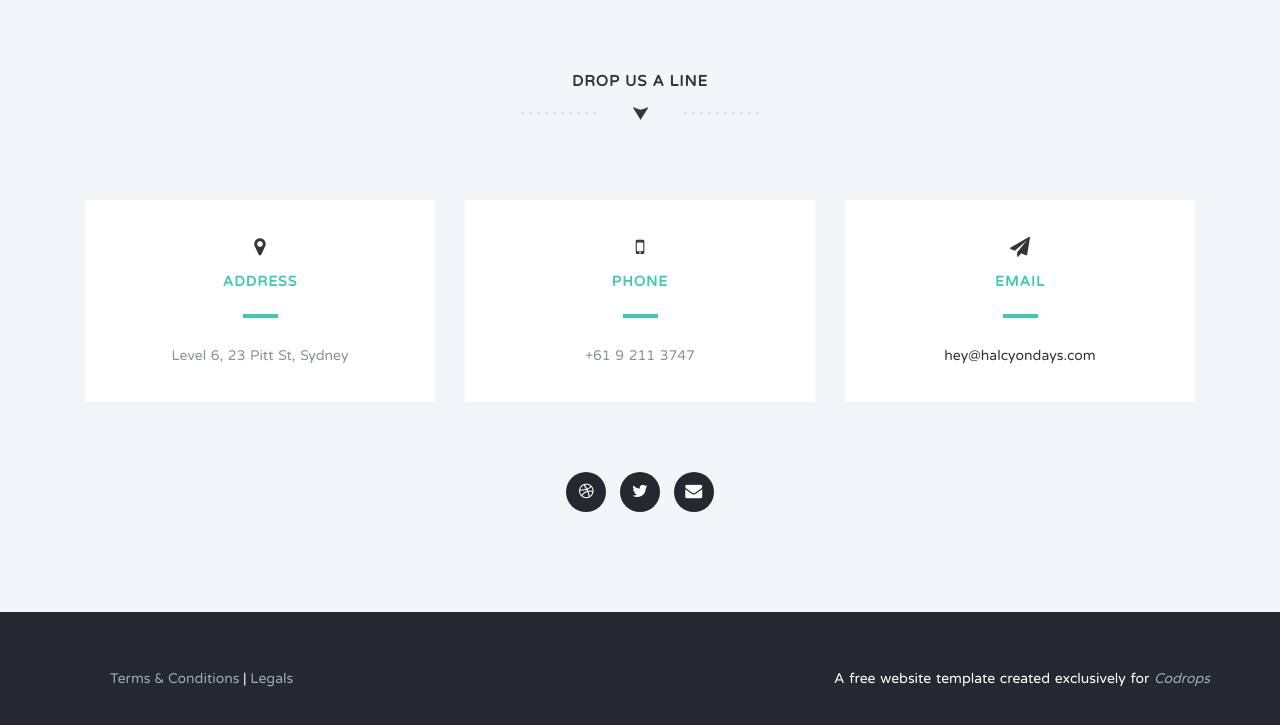
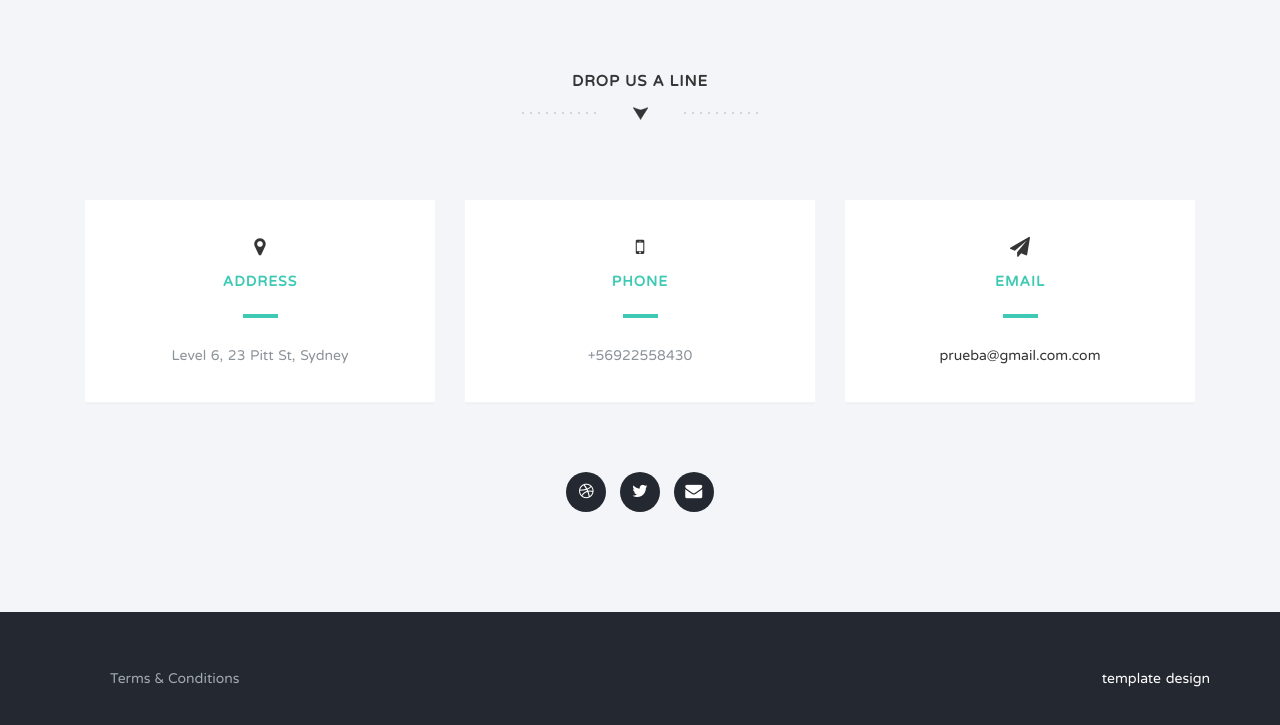
Before and after one commit to CRLLS/subida1, a plain HTML site: page HalcyonDaysTemplate/index.html in a window 1280 px wide. Shown: the part 5109-5834 px from the top of the page. Drawn offline with nearby package versions, Linux system fonts and the light colour scheme.

Commit message:
commit prueba

```diff
--- a/HalcyonDaysTemplate/index.html
+++ b/HalcyonDaysTemplate/index.html
@@ -372,13 +372,13 @@
               <div class="col-md-4">
                 <div class="light-box box-hover">
                   <h2><i class="fa fa-mobile"></i><span>Phone</span></h2>
-                  <p>+61 9 211 3747</p>
+                  <p>+56922558430</p>
                 </div>
               </div>
               <div class="col-md-4">
                 <div class="light-box box-hover">
                   <h2><i class="fa fa-paper-plane"></i><span>Email</span></h2>
-                  <p><a href="#">hey@halcyondays.com</a></p>
+                  <p><a href="#">prueba@gmail.com.com</a></p>
                 </div>
               </div>
             </div>
@@ -399,11 +399,10 @@
               <div class="col-md-6">
                 <ul class="legals">
                   <li><a href="#">Terms &amp; Conditions</a></li>
-                  <li><a href="#">Legals</a></li>
                 </ul>
               </div>
               <div class="col-md-6 credit">
-                <p>A free website template created exclusively for <a href="http://tympanus.net/codrops/"><em>Codrops</em></a></p>
+                <p>template design <em></em></a></p>
               </div>
             </div>
           </div>
```
